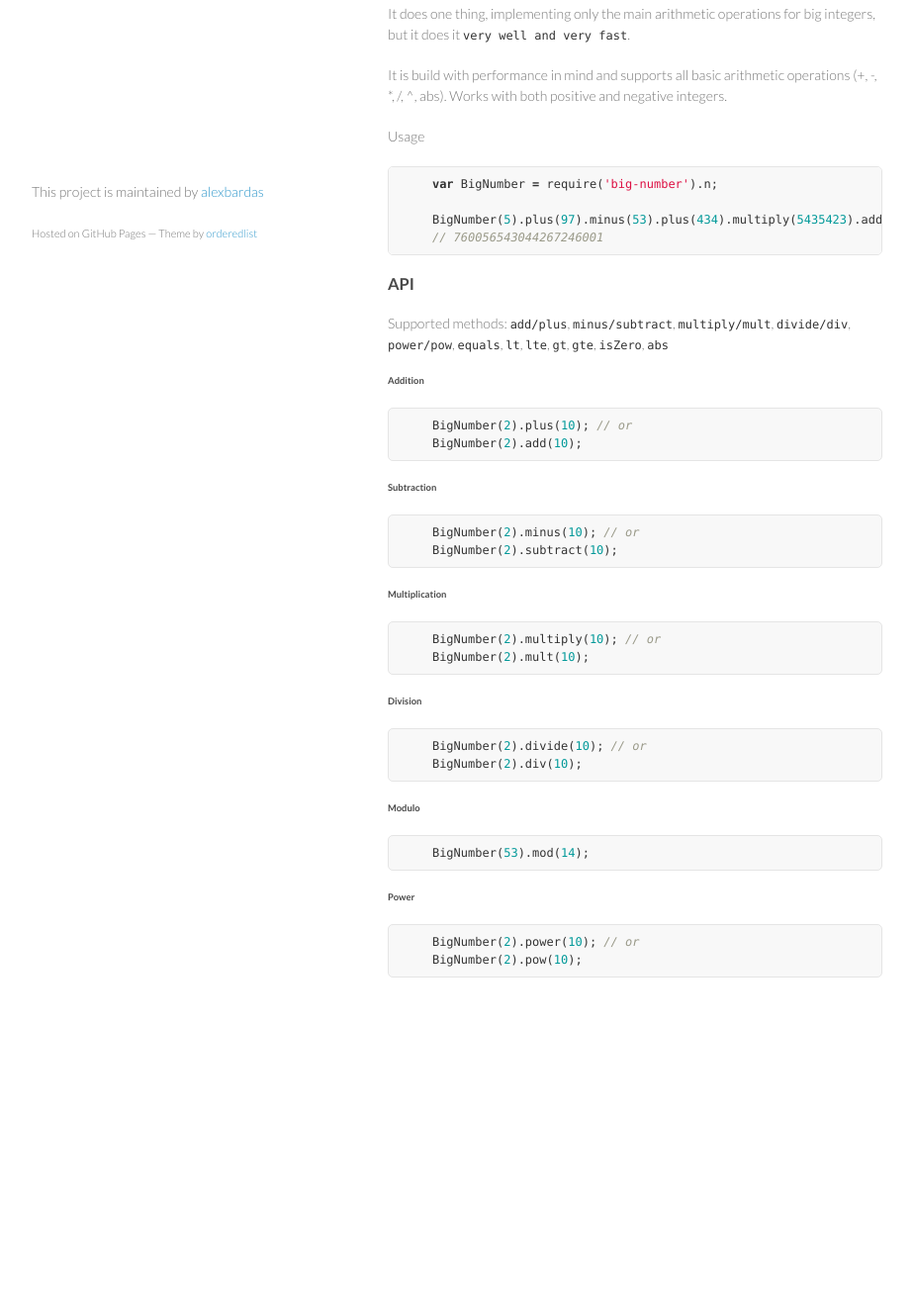
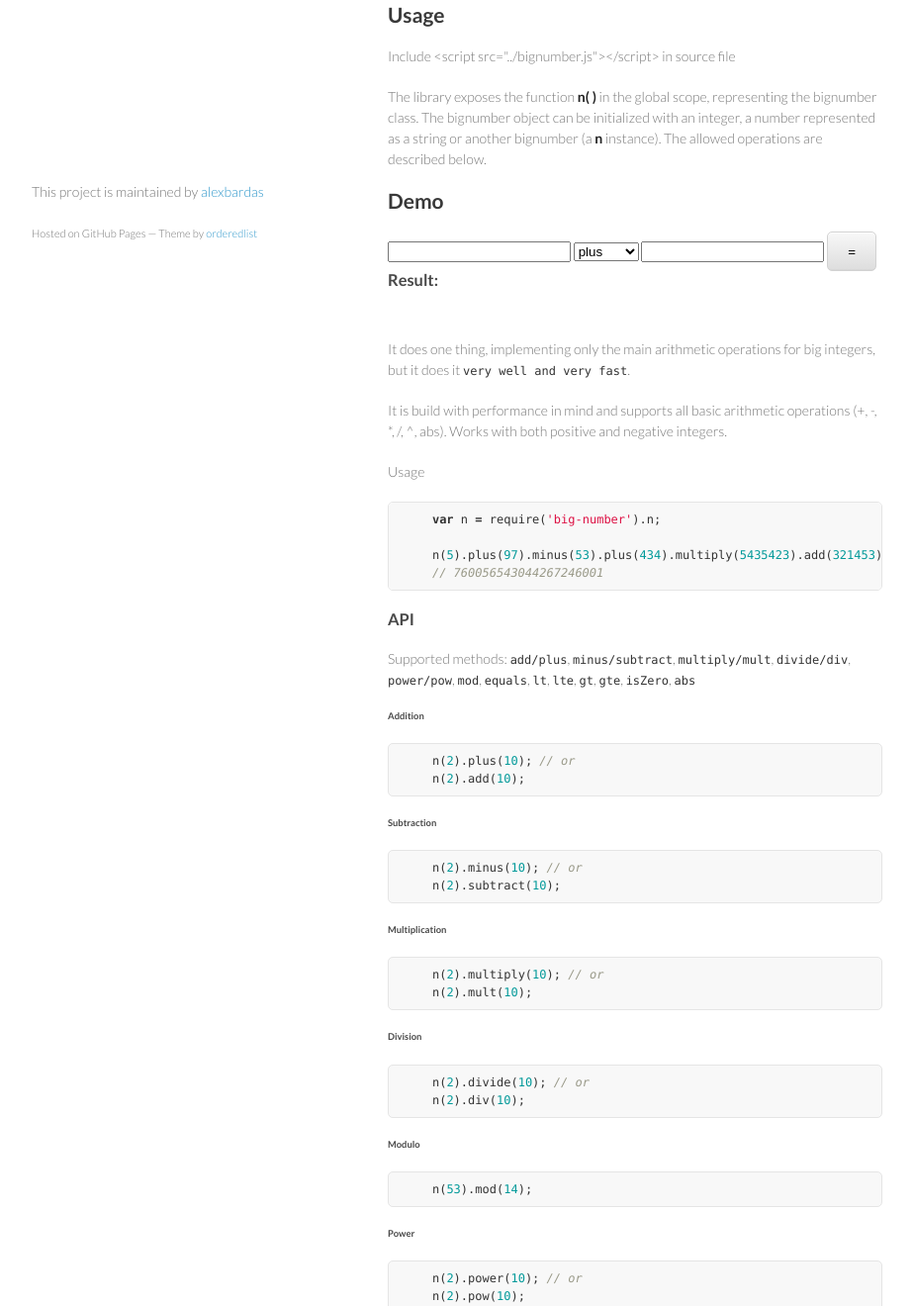
Before and after one commit to alexbardas/bignumber.js, a plain HTML site: page index.html in a window 1280 px wide. Shown: the part 485-1805 px from the top of the page at 99% size, without its empty margins (178-1101 px from the left). Before the commit the page ends 1543 px from the top, so only its background shows below. Drawn offline with Linux system fonts and the light colour scheme.

Commit message:
Updated the github pages for bignumber.js

```diff
--- a/index.html
+++ b/index.html
@@ -35,6 +35,29 @@
 <p>BigNumber.js is a light javascript library for node.js and the browser, dealing
 with operations on big integers.</p>
 
+<h2> Usage </h2>
+
+<p>Include &lt;script src="../bignumber.js"&gt;&lt;/script&gt; in source file<p>
+<p>
+The library exposes the function <strong>n( )</strong> in the global scope, representing the bignumber class. The bignumber object can be initialized with an integer, a number represented as a string or another bignumber (a <strong>n</strong> instance). The allowed operations are described below.
+</p>
+<h2> Demo </h2>
+
+<input id="n1" type="text" onkeypress='validate(event)' required />
+<select id="operation">
+  <option value="plus">plus</option>
+  <option value="minus">minus</option>
+  <option value="div">div</option>
+  <option value="mult">times</option>
+  <option value="pow">power</option>
+  <option value="mod">modulo</option>
+</select>
+<input id="n2" type="text" onkeypress='validate(event)' required />
+<button class="btn" style="width:50px" onclick="calculate()"> = </button>
+
+<h3> Result: </h3> <span id="result" style="font-weight:bold;"> </span>
+
+<div style="margin-top: 50px"></div>
 <p>It does one thing, implementing only the main arithmetic operations for big integers,
 but it does it <code>very well and very fast</code>.</p>
 
@@ -43,50 +66,50 @@ but it does it <code>very well and very fast</code>.</p>
 
 <p>Usage</p>
 
-<div class="highlight"><pre>    <span class="kd">var</span> <span class="nx">BigNumber</span> <span class="o">=</span> <span class="nx">require</span><span class="p">(</span><span class="s1">'big-number'</span><span class="p">).</span><span class="nx">n</span><span class="p">;</span>
+<div class="highlight"><pre>    <span class="kd">var</span> <span class="nx">n</span> <span class="o">=</span> <span class="nx">require</span><span class="p">(</span><span class="s1">'big-number'</span><span class="p">).</span><span class="nx">n</span><span class="p">;</span>
 
-    <span class="nx">BigNumber</span><span class="p">(</span><span class="mi">5</span><span class="p">).</span><span class="nx">plus</span><span class="p">(</span><span class="mi">97</span><span class="p">).</span><span class="nx">minus</span><span class="p">(</span><span class="mi">53</span><span class="p">).</span><span class="nx">plus</span><span class="p">(</span><span class="mi">434</span><span class="p">).</span><span class="nx">multiply</span><span class="p">(</span><span class="mi">5435423</span><span class="p">).</span><span class="nx">add</span><span class="p">(</span><span class="mi">321453</span><span class="p">).</span><span class="nx">multiply</span><span class="p">(</span><span class="mi">21</span><span class="p">).</span><span class="nx">div</span><span class="p">(</span><span class="mi">2</span><span class="p">).</span><span class="nx">pow</span><span class="p">(</span><span class="mi">2</span><span class="p">)</span>
+    <span class="nx">n</span><span class="p">(</span><span class="mi">5</span><span class="p">).</span><span class="nx">plus</span><span class="p">(</span><span class="mi">97</span><span class="p">).</span><span class="nx">minus</span><span class="p">(</span><span class="mi">53</span><span class="p">).</span><span class="nx">plus</span><span class="p">(</span><span class="mi">434</span><span class="p">).</span><span class="nx">multiply</span><span class="p">(</span><span class="mi">5435423</span><span class="p">).</span><span class="nx">add</span><span class="p">(</span><span class="mi">321453</span><span class="p">).</span><span class="nx">multiply</span><span class="p">(</span><span class="mi">21</span><span class="p">).</span><span class="nx">div</span><span class="p">(</span><span class="mi">2</span><span class="p">).</span><span class="nx">pow</span><span class="p">(</span><span class="mi">2</span><span class="p">)</span>
     <span class="c1">// 760056543044267246001</span>
 </pre></div>
 
 <h3>API</h3>
 
-<p>Supported methods: <code>add/plus</code>, <code>minus/subtract</code>, <code>multiply/mult</code>, <code>divide/div</code>, <code>power/pow</code>, <code>equals</code>,
+<p>Supported methods: <code>add/plus</code>, <code>minus/subtract</code>, <code>multiply/mult</code>, <code>divide/div</code>, <code>power/pow</code>, <code>mod</code>, <code>equals</code>,
 <code>lt</code>, <code>lte</code>, <code>gt</code>, <code>gte</code>, <code>isZero</code>, <code>abs</code></p>
 
 <h6>Addition</h6>
 
-<div class="highlight"><pre>    <span class="nx">BigNumber</span><span class="p">(</span><span class="mi">2</span><span class="p">).</span><span class="nx">plus</span><span class="p">(</span><span class="mi">10</span><span class="p">);</span> <span class="c1">// or</span>
-    <span class="nx">BigNumber</span><span class="p">(</span><span class="mi">2</span><span class="p">).</span><span class="nx">add</span><span class="p">(</span><span class="mi">10</span><span class="p">);</span>
+<div class="highlight"><pre>    <span class="nx">n</span><span class="p">(</span><span class="mi">2</span><span class="p">).</span><span class="nx">plus</span><span class="p">(</span><span class="mi">10</span><span class="p">);</span> <span class="c1">// or</span>
+    <span class="nx">n</span><span class="p">(</span><span class="mi">2</span><span class="p">).</span><span class="nx">add</span><span class="p">(</span><span class="mi">10</span><span class="p">);</span>
 </pre></div>
 
 <h6>Subtraction</h6>
 
-<div class="highlight"><pre>    <span class="nx">BigNumber</span><span class="p">(</span><span class="mi">2</span><span class="p">).</span><span class="nx">minus</span><span class="p">(</span><span class="mi">10</span><span class="p">);</span> <span class="c1">// or</span>
-    <span class="nx">BigNumber</span><span class="p">(</span><span class="mi">2</span><span class="p">).</span><span class="nx">subtract</span><span class="p">(</span><span class="mi">10</span><span class="p">);</span>
+<div class="highlight"><pre>    <span class="nx">n</span><span class="p">(</span><span class="mi">2</span><span class="p">).</span><span class="nx">minus</span><span class="p">(</span><span class="mi">10</span><span class="p">);</span> <span class="c1">// or</span>
+    <span class="nx">n</span><span class="p">(</span><span class="mi">2</span><span class="p">).</span><span class="nx">subtract</span><span class="p">(</span><span class="mi">10</span><span class="p">);</span>
 </pre></div>
 
 <h6>Multiplication</h6>
 
-<div class="highlight"><pre>    <span class="nx">BigNumber</span><span class="p">(</span><span class="mi">2</span><span class="p">).</span><span class="nx">multiply</span><span class="p">(</span><span class="mi">10</span><span class="p">);</span> <span class="c1">// or</span>
-    <span class="nx">BigNumber</span><span class="p">(</span><span class="mi">2</span><span class="p">).</span><span class="nx">mult</span><span class="p">(</span><span class="mi">10</span><span class="p">);</span>
+<div class="highlight"><pre>    <span class="nx">n</span><span class="p">(</span><span class="mi">2</span><span class="p">).</span><span class="nx">multiply</span><span class="p">(</span><span class="mi">10</span><span class="p">);</span> <span class="c1">// or</span>
+    <span class="nx">n</span><span class="p">(</span><span class="mi">2</span><span class="p">).</span><span class="nx">mult</span><span class="p">(</span><span class="mi">10</span><span class="p">);</span>
 </pre></div>
 
 <h6>Division</h6>
 
-<div class="highlight"><pre>    <span class="nx">BigNumber</span><span class="p">(</span><span class="mi">2</span><span class="p">).</span><span class="nx">divide</span><span class="p">(</span><span class="mi">10</span><span class="p">);</span> <span class="c1">// or</span>
-    <span class="nx">BigNumber</span><span class="p">(</span><span class="mi">2</span><span class="p">).</span><span class="nx">div</span><span class="p">(</span><span class="mi">10</span><span class="p">);</span>
+<div class="highlight"><pre>    <span class="nx">n</span><span class="p">(</span><span class="mi">2</span><span class="p">).</span><span class="nx">divide</span><span class="p">(</span><span class="mi">10</span><span class="p">);</span> <span class="c1">// or</span>
+    <span class="nx">n</span><span class="p">(</span><span class="mi">2</span><span class="p">).</span><span class="nx">div</span><span class="p">(</span><span class="mi">10</span><span class="p">);</span>
 </pre></div>
 
 <h6>Modulo</h6>
 
-<div class="highlight"><pre>    <span class="nx">BigNumber</span><span class="p">(</span><span class="mi">53</span><span class="p">).</span><span class="nx">mod</span><span class="p">(</span><span class="mi">14</span><span class="p">);</span>
+<div class="highlight"><pre>    <span class="nx">n</span><span class="p">(</span><span class="mi">53</span><span class="p">).</span><span class="nx">mod</span><span class="p">(</span><span class="mi">14</span><span class="p">);</span>
 </pre></div>
 
 <h6>Power</h6>
 
-<div class="highlight"><pre>    <span class="nx">BigNumber</span><span class="p">(</span><span class="mi">2</span><span class="p">).</span><span class="nx">power</span><span class="p">(</span><span class="mi">10</span><span class="p">);</span> <span class="c1">// or</span>
-    <span class="nx">BigNumber</span><span class="p">(</span><span class="mi">2</span><span class="p">).</span><span class="nx">pow</span><span class="p">(</span><span class="mi">10</span><span class="p">);</span>
+<div class="highlight"><pre>    <span class="nx">n</span><span class="p">(</span><span class="mi">2</span><span class="p">).</span><span class="nx">power</span><span class="p">(</span><span class="mi">10</span><span class="p">);</span> <span class="c1">// or</span>
+    <span class="nx">n</span><span class="p">(</span><span class="mi">2</span><span class="p">).</span><span class="nx">pow</span><span class="p">(</span><span class="mi">10</span><span class="p">);</span>
 </pre></div>
       </section>
       <footer>
@@ -105,6 +128,27 @@ but it does it <code>very well and very fast</code>.</p>
       pageTracker._trackPageview();
       } catch(err) {}
     </script>
+    <script src="https://raw.github.com/alexbardas/bignumber.js/master/lib/bignumber.js"></script>
+    <script>
+      function calculate() {
+        var n1 = document.getElementById("n1").value,
+            n2 = document.getElementById("n2").value,
+            operation = document.getElementById("operation").value;
 
+        var result = n(n1)[operation](n2).val();
+        document.getElementById("result").innerHTML = result;
+      }
+
+      function validate(evt) {
+        var theEvent = evt || window.event;
+        var key = theEvent.keyCode || theEvent.which;
+        key = String.fromCharCode( key );
+        var regex = /[0-9]|\./;
+        if( !regex.test(key) ) {
+          theEvent.returnValue = false;
+          if(theEvent.preventDefault) theEvent.preventDefault();
+        }
+      }
+    </script>
   </body>
 </html>
--- a/stylesheets/styles.css
+++ b/stylesheets/styles.css
@@ -101,7 +101,7 @@ header {
   position:fixed;
 }
 
-header ul {
+header ul, .btn {
   list-style:none;
   height:40px;
 
```
Lines whose indentation alone changed are shown as unchanged.
